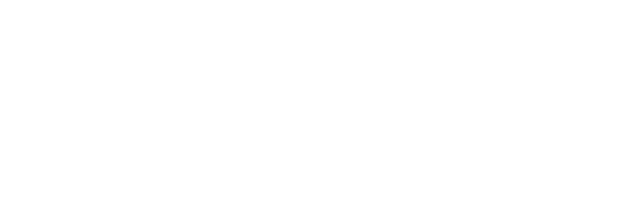
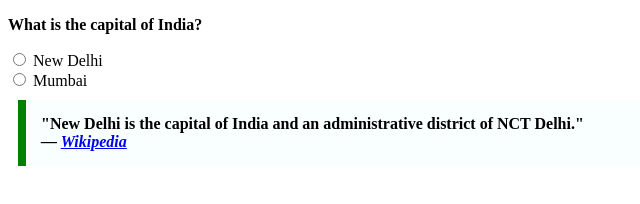
Before and after one commit to acciojob/trivia-suryanshrathor, a website: page main.html in a window 1280 px wide. Shown: the whole page, without its empty margins (0-640 px from the left). Drawn offline with Linux system fonts and the light colour scheme.

Commit message:
created a submission

```diff
--- a/main.html
+++ b/main.html
@@ -1,16 +1,41 @@
 <!DOCTYPE html>
-
 <html>
-
 <head>
 	<link rel="stylesheet" href="styles.css">
+    <style>
+        .styled-quote {
+            max-width: 600px;
+            margin: 10px;
+            padding: 15px;
+            border-left: 8px solid green;
+            background-color: #f8fffe;
+            font-weight: bold;
+        }
+    </style>
 </head>
+<body>
+    <!-- Quiz Question -->
+    <section>
+        <form>
+            <p><strong>What is the capital of India?</strong></p>
+            <label>
+                <input type="radio" name="capital" value="New Delhi">
+                New Delhi
+            </label><br>
+            <label>
+                <input type="radio" name="capital" value="Mumbai">
+                Mumbai
+            </label>
+        </form>
+    </section>
 
-<body>
-	<!-- the entire body must be written by student -->
-    <script type="text/javascript" src="./script.js">
-</script>
+    <!-- Styled Quotation -->
+    <blockquote class="styled-quote">
+        "New Delhi is the capital of India and an administrative district of NCT Delhi."
+        <br>
+        <cite>— <a href="https://en.wikipedia.org/wiki/New_Delhi" target="_blank">Wikipedia</a></cite>
+    </blockquote>
 
+    <script type="text/javascript" src="./script.js"></script>
 </body>
-
 </html>
```
